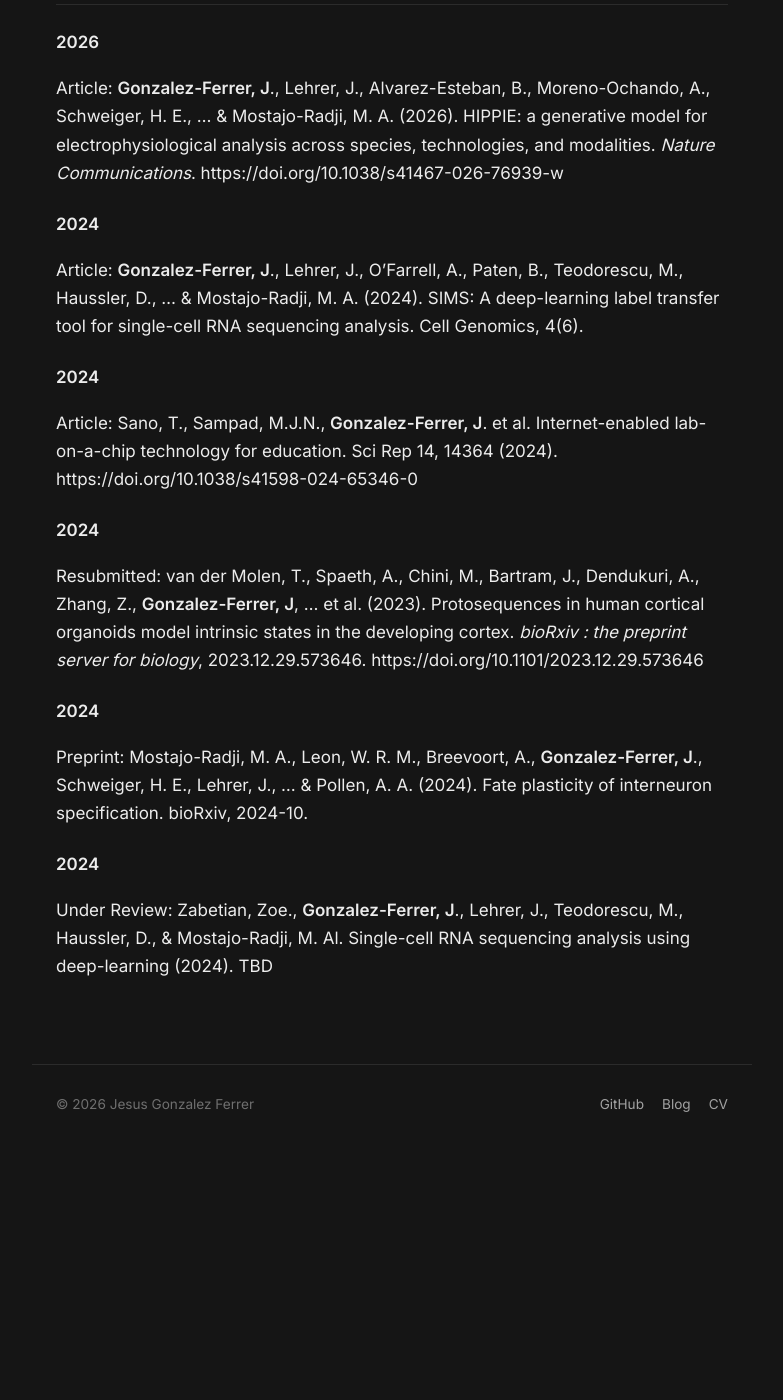
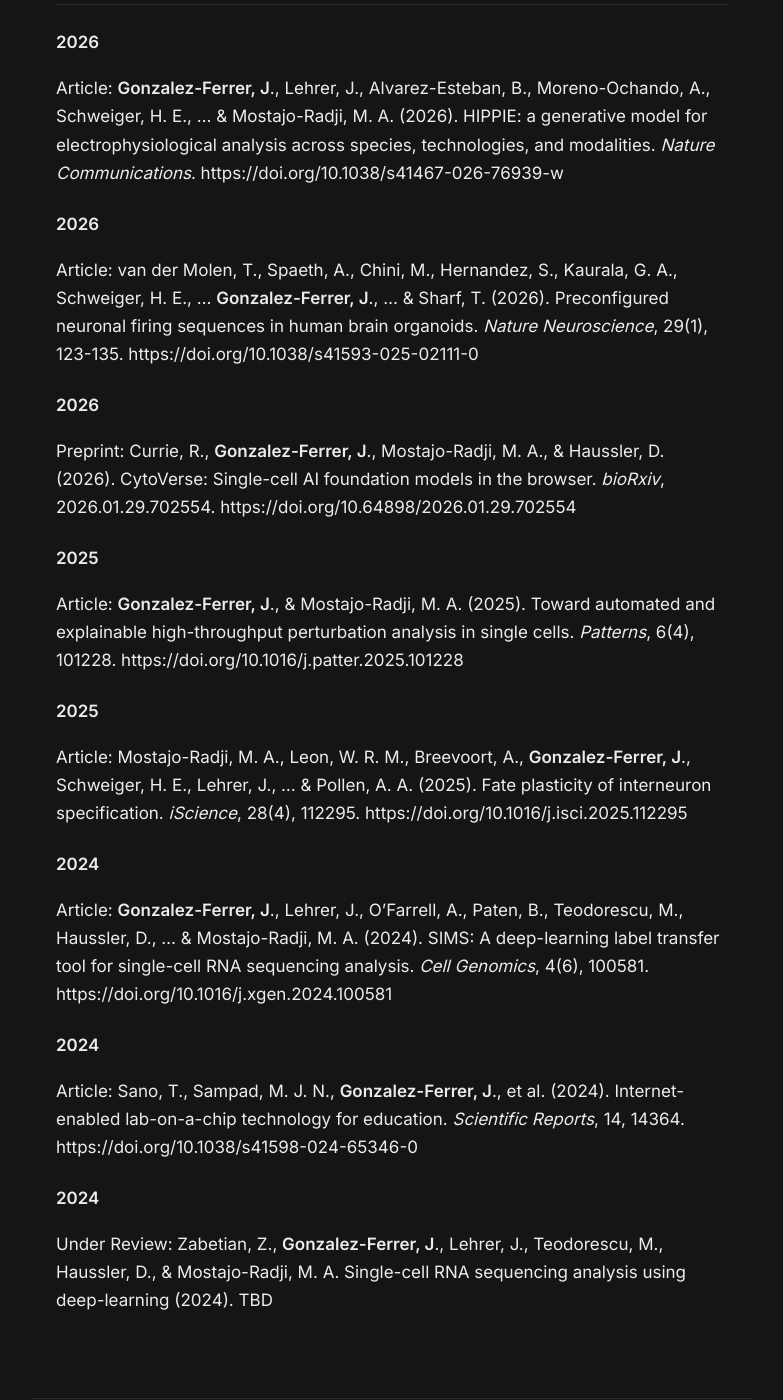
Before and after one commit to JesusGF1/JesusGF1.github.io, a Jekyll site: the page built from cv.md, in a window 1280 px wide and 1400 px high, scrolled down 2303 px. Shown: the whole window, without its empty margins (248-1031 px from the left). Built offline with Jekyll 4.4.1, drawn with Linux system fonts in a browser that asks for light colours; before the commit the page ends 3467 px from its top, so only the background shows below that.

Commit message:
Sync CV papers section with published record
The PAPERS section had stalled at 2024 and listed two papers at
pre-publication status. All entries verified against Crossref.

- Protosequences preprint ("Resubmitted") -> published as "Preconfigured
  neuronal firing sequences in human brain organoids", Nat Neurosci 29(1)
- Fate plasticity ("Preprint") -> published in iScience 28(4), 112295
- Added Patterns 6(4) and the CytoVerse bioRxiv preprint
- Ordered newest-first; added DOIs, volumes and article numbers throughout;
  fixed "Mostajo-Radji, M. Al." typo and consistent journal italics

Co-Authored-By: Claude Opus 5 (1M context) <noreply@anthropic.com>
Claude-Session: https://claude.ai/code/session_013SeX3muT3tidsycq4q9Jew

```diff
--- a/cv.md
+++ b/cv.md
@@ -63,17 +63,23 @@ Micol and Ponce labs – Institute of Bioengineering, Universidad Miguel Hernán
 ## 2026
 Article: **Gonzalez-Ferrer, J**., Lehrer, J., Alvarez-Esteban, B., Moreno-Ochando, A., Schweiger, H. E., ... & Mostajo-Radji, M. A. (2026). HIPPIE: a generative model for electrophysiological analysis across species, technologies, and modalities. *Nature Communications*. https://doi.org/10.1038/s41467-026-76939-w
 
-## 2024
-Article: **Gonzalez-Ferrer, J**., Lehrer, J., O'Farrell, A., Paten, B., Teodorescu, M., Haussler, D., ... & Mostajo-Radji, M. A. (2024). SIMS: A deep-learning label transfer tool for single-cell RNA sequencing analysis. Cell Genomics, 4(6).
+## 2026
+Article: van der Molen, T., Spaeth, A., Chini, M., Hernandez, S., Kaurala, G. A., Schweiger, H. E., ... **Gonzalez-Ferrer, J**., ... & Sharf, T. (2026). Preconfigured neuronal firing sequences in human brain organoids. *Nature Neuroscience*, 29(1), 123-135. https://doi.org/10.1038/s41593-025-02111-0
+
+## 2026
+Preprint: Currie, R., **Gonzalez-Ferrer, J**., Mostajo-Radji, M. A., & Haussler, D. (2026). CytoVerse: Single-cell AI foundation models in the browser. *bioRxiv*, 2026.01.29.702554. https://doi.org/10.64898/2026.01.29.702554
+
+## 2025
+Article: **Gonzalez-Ferrer, J**., & Mostajo-Radji, M. A. (2025). Toward automated and explainable high-throughput perturbation analysis in single cells. *Patterns*, 6(4), 101228. https://doi.org/10.1016/j.patter.2025.101228
+
+## 2025
+Article: Mostajo-Radji, M. A., Leon, W. R. M., Breevoort, A., **Gonzalez-Ferrer, J**., Schweiger, H. E., Lehrer, J., ... & Pollen, A. A. (2025). Fate plasticity of interneuron specification. *iScience*, 28(4), 112295. https://doi.org/10.1016/j.isci.2025.112295
 
 ## 2024
-Article: Sano, T., Sampad, M.J.N., **Gonzalez-Ferrer, J**. et al. Internet-enabled lab-on-a-chip technology for education. Sci Rep 14, 14364 (2024). https://doi.org/10.1038/s41598-024-65346-0
+Article: **Gonzalez-Ferrer, J**., Lehrer, J., O'Farrell, A., Paten, B., Teodorescu, M., Haussler, D., ... & Mostajo-Radji, M. A. (2024). SIMS: A deep-learning label transfer tool for single-cell RNA sequencing analysis. *Cell Genomics*, 4(6), 100581. https://doi.org/10.1016/j.xgen.2024.100581
 
 ## 2024
-Resubmitted: van der Molen, T., Spaeth, A., Chini, M., Bartram, J., Dendukuri, A., Zhang, Z., **Gonzalez-Ferrer, J**, … et al. (2023). Protosequences in human cortical organoids model intrinsic states in the developing cortex. *bioRxiv : the preprint server for biology*, 2023.12.29.573646. https://doi.org/10.1101/2023.12.29.573646
+Article: Sano, T., Sampad, M. J. N., **Gonzalez-Ferrer, J**., et al. (2024). Internet-enabled lab-on-a-chip technology for education. *Scientific Reports*, 14, 14364. https://doi.org/10.1038/s41598-024-65346-0
 
 ## 2024
-Preprint: Mostajo-Radji, M. A., Leon, W. R. M., Breevoort, A., **Gonzalez-Ferrer, J**., Schweiger, H. E., Lehrer, J., ... & Pollen, A. A. (2024). Fate plasticity of interneuron specification. bioRxiv, 2024-10.
-
-## 2024
-Under Review: Zabetian, Zoe., **Gonzalez-Ferrer, J**., Lehrer, J., Teodorescu, M., Haussler, D., & Mostajo-Radji, M. Al. Single-cell RNA sequencing analysis using deep-learning (2024). TBD
+Under Review: Zabetian, Z., **Gonzalez-Ferrer, J**., Lehrer, J., Teodorescu, M., Haussler, D., & Mostajo-Radji, M. A. Single-cell RNA sequencing analysis using deep-learning (2024). TBD
```
